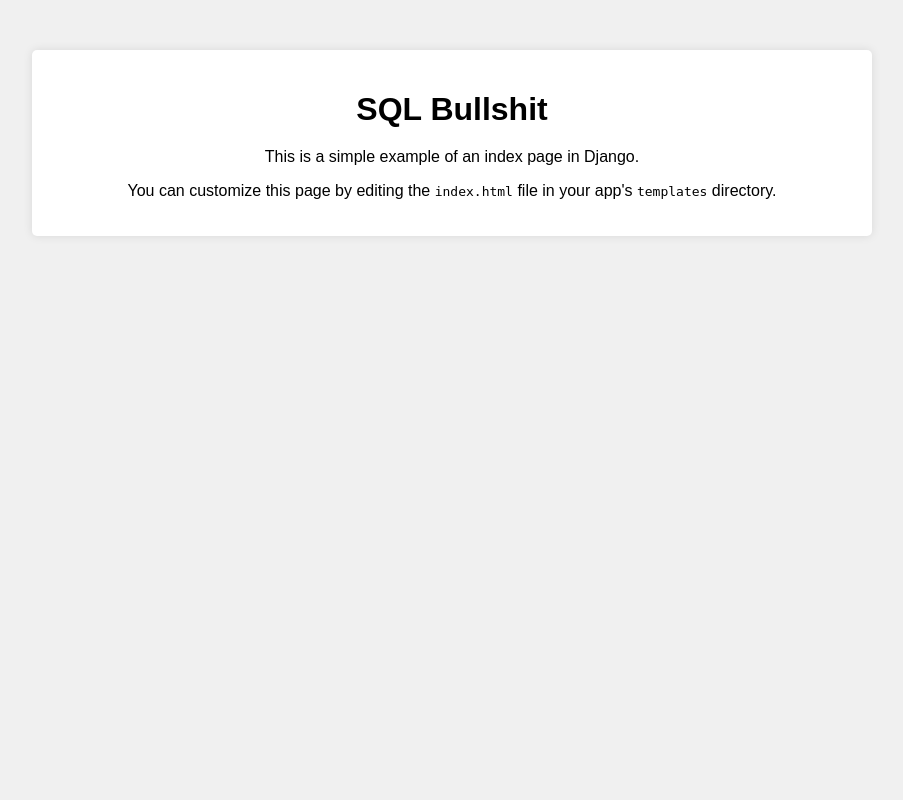
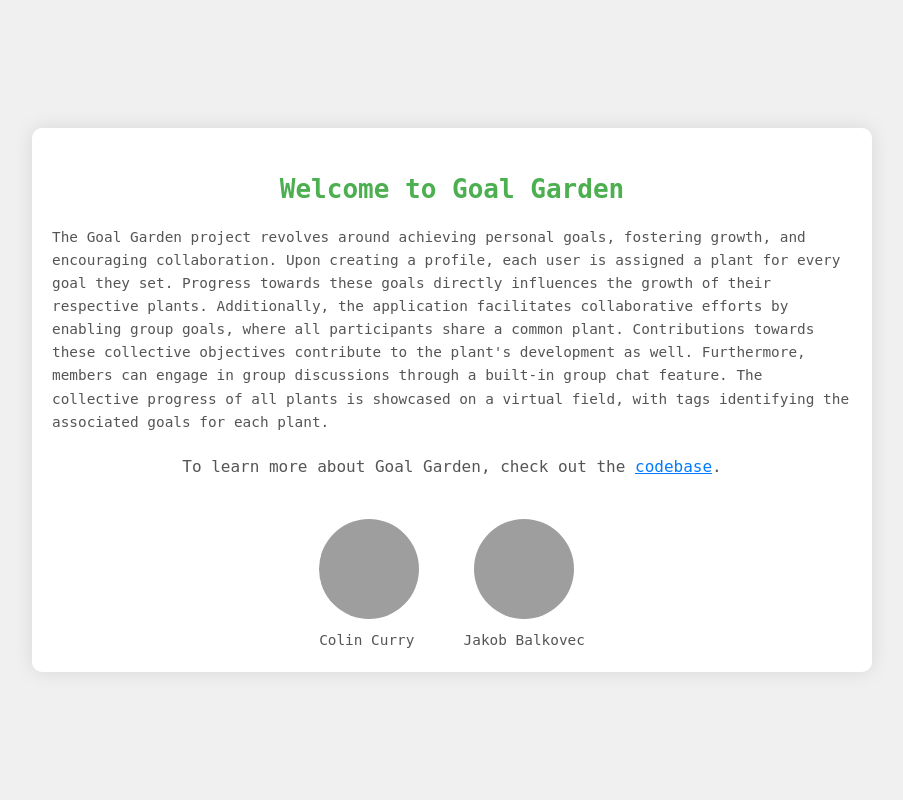
Before and after one commit to j-balkovec/CPSC3300, a Django app: page / in a window 1280 px wide. Shown: the whole page, without its empty margins (188-1091 px from the left). Run offline with Django 5.2, Linux system fonts and the light colour scheme; grey boxes are pictures that could not be loaded.

Commit message:
added description and photos

```diff
--- a/goal_garden/myapp/templates/index.html
+++ b/goal_garden/myapp/templates/index.html
@@ -7,43 +7,97 @@
                  it is the first page that the user will see when they visit
 
 -->
-
 <!DOCTYPE html>
 <html lang="en">
 <head>
     <meta charset="UTF-8">
     <meta name="viewport" content="width=device-width, initial-scale=1.0">
-    <title>Welcome to My Website</title>
+    <title>Welcome to the Goal Garden</title>
     <style>
         body {
             font-family: Arial, sans-serif;
             margin: 0;
             padding: 0;
             background-color: #f0f0f0;
+            display: flex;
+            justify-content: center;
+            align-items: center;
+            height: 100vh;
         }
         .container {
             max-width: 800px;
-            margin: 0 auto;
+            margin: 50px auto;
             padding: 20px;
             background-color: #ffffff;
-            border-radius: 5px;
-            box-shadow: 0 0 10px rgba(0, 0, 0, 0.1);
-            margin-top: 50px;
+            border-radius: 10px;
+            box-shadow: 0 0 20px rgba(0, 0, 0, 0.1);
         }
         h1 {
             text-align: center;
+            color: #4CAF50;
             margin-bottom: 20px;
         }
         p {
+            text-align: left;
+            color: #555;
+            font-size: 0.9rem;
+            line-height: 1.6;
+            font-family: monospace;
+        }
+        .p2 {
             text-align: center;
+            color: #555;
+            font-size: 1.0rem;
+            line-height: 1.6;
+            font-family: monospace;
+            margin-top: 20px;
+        }
+        .highlight {
+            color: #4CAF50;
+            font-weight: bold;
+        }
+        .link {
+            color: #007bff;
+            text-decoration: underline;
+        }
+        .team {
+            text-align: center;
+            margin-top: 30px;
+        }
+        .team-member {
+            display: inline-block;
+            margin: 0 20px;
+        }
+        .team-member img {
+            width: 100px;
+            height: 100px;
+            border-radius: 50%;
+            object-fit: cover;
+            margin-bottom: 10px;
+            margin-top: 10px;
+            vertical-align: middle;
+        }
+        .team-member p {
+            margin: 0;
         }
     </style>
 </head>
 <body>
     <div class="container">
-        <h1>SQL Bullshit</h1>
-        <p>This is a simple example of an index page in Django.</p>
-        <p>You can customize this page by editing the <code>index.html</code> file in your app's <code>templates</code> directory.</p>
+        <h1><code>Welcome to Goal Garden</code></h1>
+        <p>The Goal Garden project revolves around achieving personal goals, fostering growth, and encouraging collaboration. Upon creating a profile, each user is assigned a plant for every goal they set. Progress towards these goals directly influences the growth of their respective plants. Additionally, the application facilitates collaborative efforts by enabling group goals, where all participants share a common plant. Contributions towards these collective objectives contribute to the plant's development as well. Furthermore, members can engage in group discussions through a built-in group chat feature. The collective progress of all plants is showcased on a virtual field, with tags identifying the associated goals for each plant.</p>
+        <p class="p2">To learn more about Goal Garden, check out the <a href="https://github.com/j-balkovec/CPSC3300" class="link">codebase</a>.</p>
+
+        <div class="team">
+            <div class="team-member">
+                <img src="https://goseattleu.com/images/2023/9/25/48-Curry_5Y4A5745.jpg?width=300" alt="Colin">
+                <p>Colin Curry</p>
+            </div>
+            <div class="team-member">
+                <img src="https://avatars.githubusercontent.com/u/116223977?v=4" alt="Jakob">
+                <p>Jakob Balkovec</p>
+            </div>
+        </div>
     </div>
 </body>
 </html>
```
